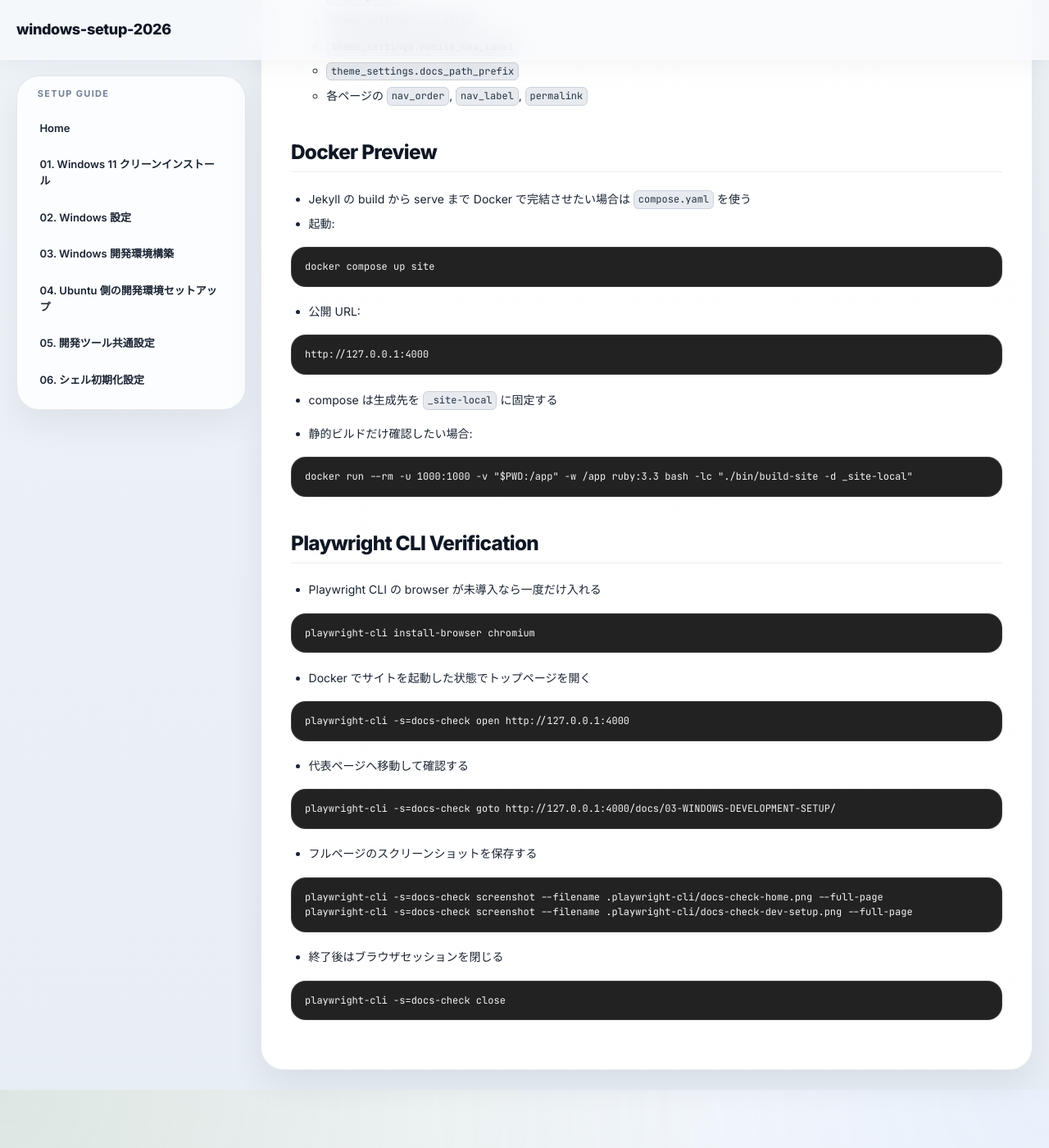
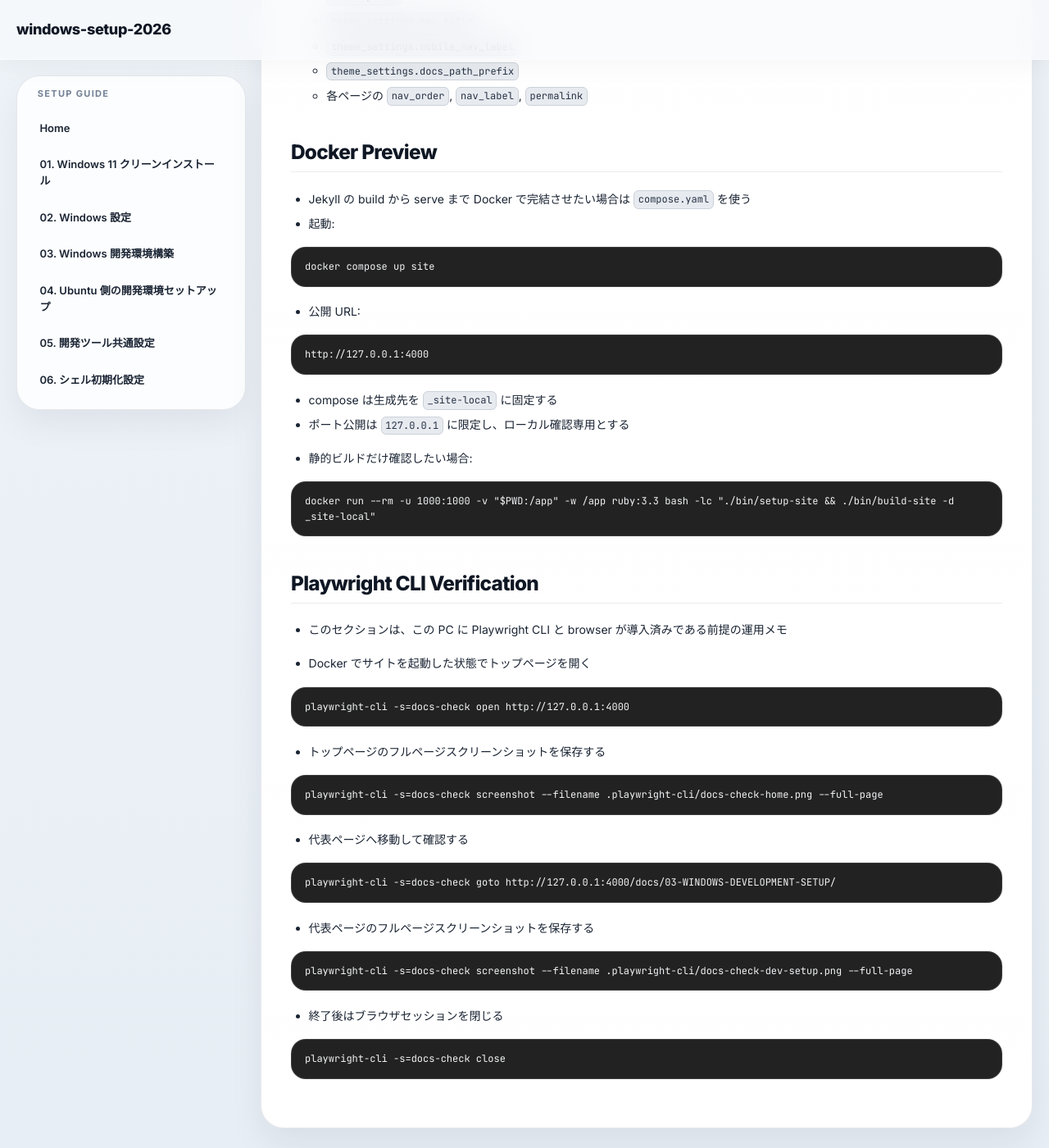
Before and after one commit to koumatsumoto/windows-setup-2026, a Jekyll site: the page built from AUTHORING.md, in a window 1280 px wide and 1400 px high, scrolled down 1568 px. Shown: the whole window at 82% size. Built offline with Jekyll 4.4.1, drawn with Linux system fonts in a browser that asks for light colours; our own code applies the rules of GitHub Pages for plain Markdown files.

Commit message:
docs(site): fix preview workflow instructions
**作業背景**
- PR レビューで、Docker と Playwright の確認手順に手順漏れと記述ズレがあることが指摘された
- あわせて、このリポジトリで使う Playwright CLI 設定を必要ならコミットする方針になった

**計画と理由**
- compose の公開範囲を localhost に限定し、AUTHORING.md と README の手順を実際に成立する順序へ修正した
- repo で再現する Playwright 前提を明確にするため、.playwright/cli.config.json を追跡対象に加えた

**作業内容と結果**
- compose の bind を 127.0.0.1 に変更し、ローカル確認専用であることを明示した
- Docker の静的ビルド手順を setup-site を含む形に修正し、Playwright の screenshot 手順順序を正した
- README の横展開チェックリストへ Gemfile.lock と AUTHORING.md を追加し、.playwright/cli.config.json をコミット対象に加えた

````diff
--- a/AUTHORING.md
+++ b/AUTHORING.md
@@ -64,25 +64,28 @@ http://127.0.0.1:4000
 ```
 
 - compose は生成先を `_site-local` に固定する
+- ポート公開は `127.0.0.1` に限定し、ローカル確認専用とする
 
 - 静的ビルドだけ確認したい場合:
 
 ```bash
-docker run --rm -u 1000:1000 -v "$PWD:/app" -w /app ruby:3.3 bash -lc "./bin/build-site -d _site-local"
+docker run --rm -u 1000:1000 -v "$PWD:/app" -w /app ruby:3.3 bash -lc "./bin/setup-site && ./bin/build-site -d _site-local"
 ```
 
 ## Playwright CLI Verification
 
-- Playwright CLI の browser が未導入なら一度だけ入れる
-
-```bash
-playwright-cli install-browser chromium
-```
+- このセクションは、この PC に Playwright CLI と browser が導入済みである前提の運用メモ
 
 - Docker でサイトを起動した状態でトップページを開く
 
 ```bash
 playwright-cli -s=docs-check open http://127.0.0.1:4000
+```
+
+- トップページのフルページスクリーンショットを保存する
+
+```bash
+playwright-cli -s=docs-check screenshot --filename .playwright-cli/docs-check-home.png --full-page
 ```
 
 - 代表ページへ移動して確認する
@@ -91,10 +94,9 @@ playwright-cli -s=docs-check open http://127.0.0.1:4000
 playwright-cli -s=docs-check goto http://127.0.0.1:4000/docs/03-WINDOWS-DEVELOPMENT-SETUP/
 ```
 
-- フルページのスクリーンショットを保存する
+- 代表ページのフルページスクリーンショットを保存する
 
 ```bash
-playwright-cli -s=docs-check screenshot --filename .playwright-cli/docs-check-home.png --full-page
 playwright-cli -s=docs-check screenshot --filename .playwright-cli/docs-check-dev-setup.png --full-page
 ```
 
--- a/compose.yaml
+++ b/compose.yaml
@@ -6,7 +6,7 @@ services:
     volumes:
       - .:/app
     ports:
-      - "4000:4000"
+      - "127.0.0.1:4000:4000"
     command: >
       bash -lc "./bin/setup-site &&
       ./bin/serve-site --host 0.0.0.0 --port 4000 --destination _site-local"
````
Also changed, not shown: .playwright/cli.config.json (added), README.md.
